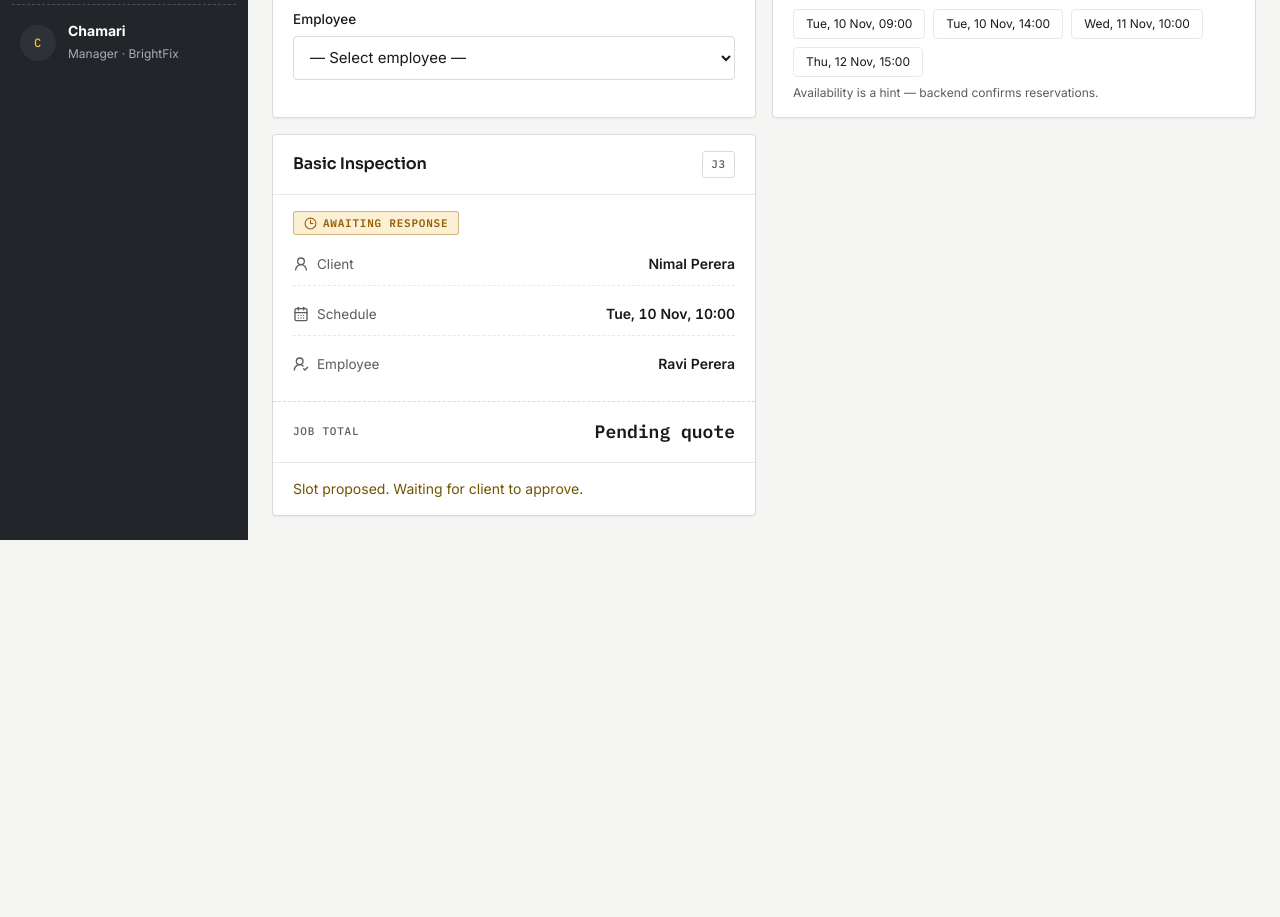
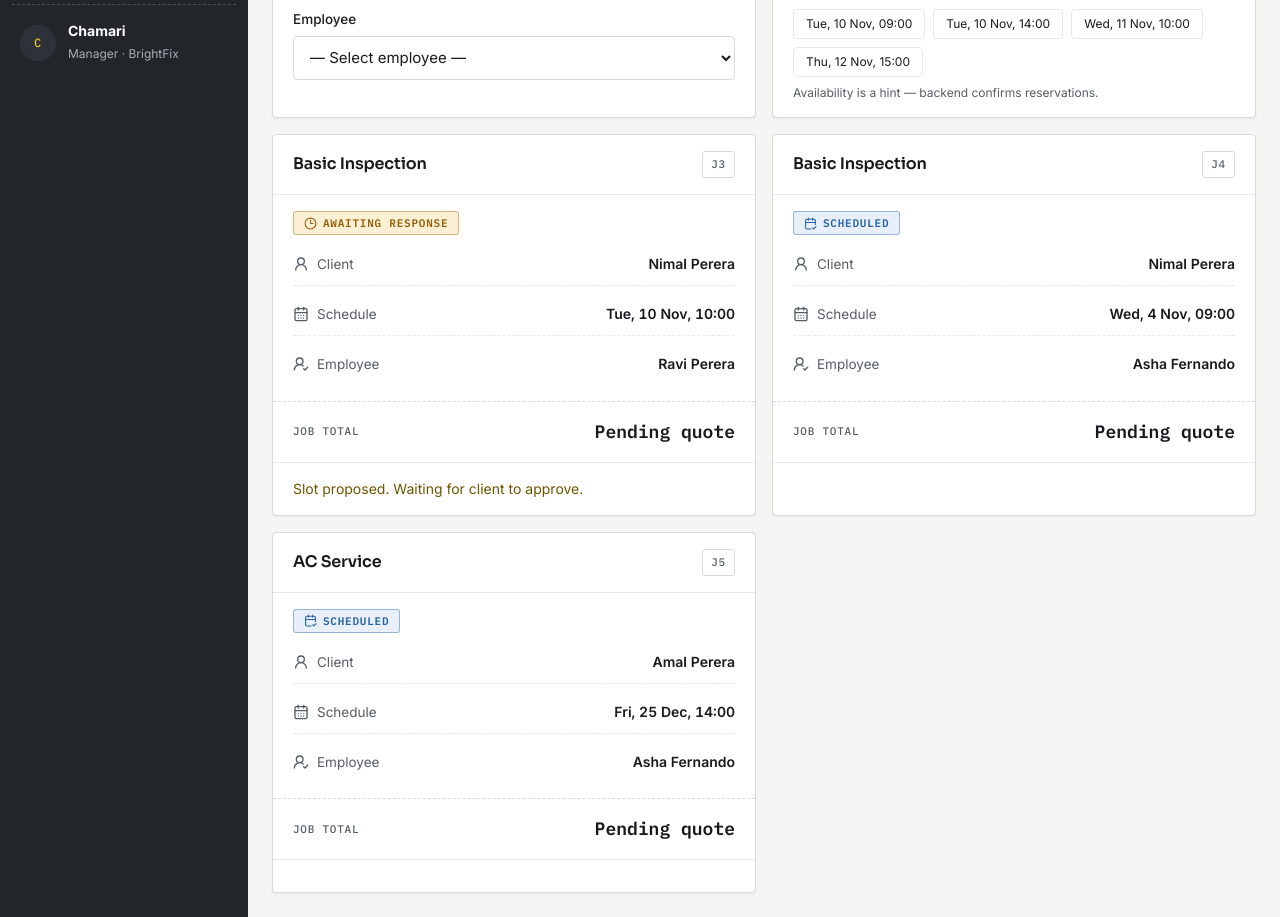
Before and after one commit to amiztp/ServiceFlow, a React (Vite) app in the folder frontend/: page /manager/jobs in a window 1280 px wide. Shown: the part 440-1357 px from the top of the page. Before the commit the page ends 980 px from the top, so only its background shows below. Built offline with nearby package versions, Linux system fonts and the light colour scheme.

Commit message:
added more mock jobs

```diff
--- a/frontend/src/mocks/data.ts
+++ b/frontend/src/mocks/data.ts
@@ -110,7 +110,28 @@ export const mockJobs: Job[] = [
     startTime: "2026-11-10T10:00:00",
     endTime: "2026-11-10T11:00:00",
     state: "SCHEDULE_PROPOSED",
-  },
+  },{
+  id: "j4",
+  requestId: "r1",
+  serviceName: "Basic Inspection",
+  clientName: "Nimal Perera",
+  employeeId: "e1",
+  employeeName: "Asha Fernando",
+  startTime: "2026-11-04T09:00:00",   // yesterday → Start is enabled
+  endTime:   "2026-11-04T10:00:00",
+  state: "SCHEDULE_CONFIRMED",
+},
+{
+  id: "j5",
+  requestId: "r5",
+  serviceName: "AC Service",
+  clientName: "Amal Perera",
+  employeeId: "e1",
+  employeeName: "Asha Fernando",
+  startTime: "2026-12-25T14:00:00",   // future → Start is disabled
+  endTime:   "2026-12-25T15:00:00",
+  state: "SCHEDULE_CONFIRMED",
+},
 ];
 
 // 1-hour slots, weekdays, 09:00-17:00 (last start 16:00)
```
